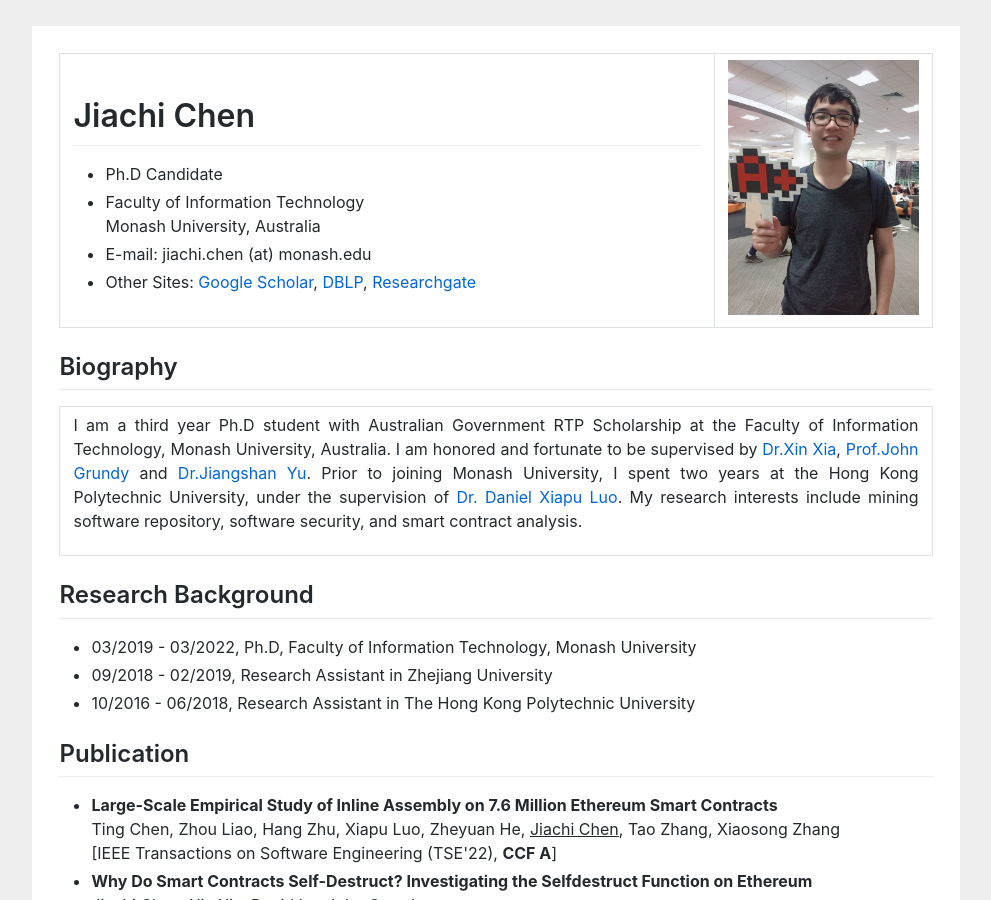
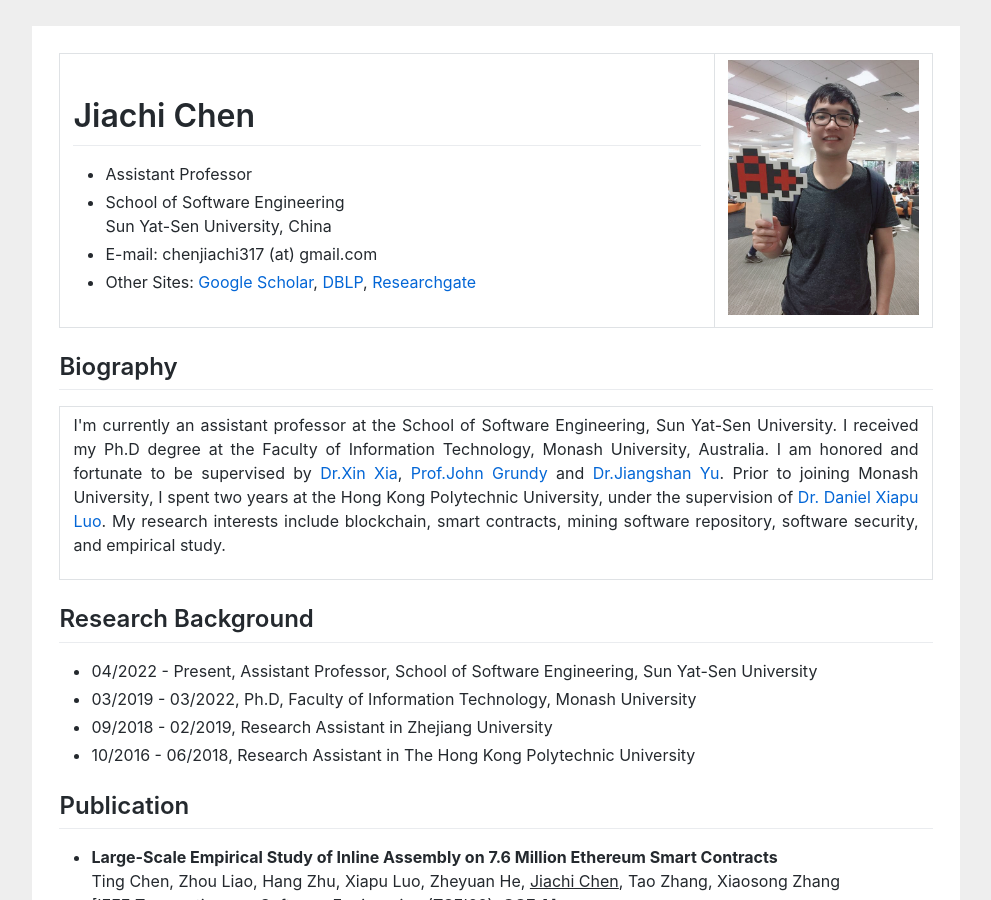
Before and after one commit to huangyuan-hy/huangyuan-hy.github.io, a Jekyll site: the page index.html, which Jekyll copies as it is, in a window 1280 px wide and 900 px high. Shown: the whole window, without its empty margins (144-1135 px from the left). Built offline with Jekyll 4.4.1, drawn with Linux system fonts in a browser that asks for light colours.

Commit message:
Update index.html

```diff
--- a/index.html
+++ b/index.html
@@ -42,17 +42,17 @@ gtag('config', 'UA-158965281-1');
 				<td width="75%">
 					<h1>Jiachi Chen</h1>
 					<ul>
-					<li>Ph.D Candidate</li>
+					<li>Assistant Professor</li>
 
-					<li>Faculty of Information Technology <br>
-						Monash University, Australia</li>
+					<li>School of Software Engineering <br>
+						Sun Yat-Sen University, China</li>
 
 					<!--p>
 					PQ810, Mong Man Wai Building, PolyU,<br>
 					Hung Hom, Kowloon, Hong Kong SAR, China
 					</p-->
 
-					<li>E-mail: jiachi.chen (at) monash.edu</li>
+					<li>E-mail: chenjiachi317 (at) gmail.com</li>
 					<li>Other Sites: <a href="https://scholar.google.com/citations?user=FpdgEZMAAAAJ&hl=en">Google Scholar</a>, <a href="https://dblp.uni-trier.de/pid/181/3422.html">DBLP</a>, <a href="https://www.researchgate.net/profile/Jiachi_Chen2">Researchgate</a>
 					</ul>
 				</td>
@@ -66,13 +66,14 @@ gtag('config', 'UA-158965281-1');
 				<table border="0" cellspacing="0" cellpadding="10">
 					<td align="justify">
 						<p>
-						I am a third year Ph.D student with Australian Government RTP Scholarship at the Faculty of Information Technology, Monash University, Australia. I am honored and fortunate to be supervised by <a href="https://xin-xia.github.io/">Dr.Xin Xia</a>, <a href="https://sites.google.com/site/johncgrundy/">Prof.John Grundy</a> and <a href="https://www.jiangshanyu.com/">Dr.Jiangshan Yu</a>. Prior to joining Monash University, I spent two years at the Hong Kong Polytechnic University, under the supervision of <a href="http://www4.comp.polyu.edu.hk/~csxluo/">Dr. Daniel Xiapu Luo</a>. My research interests include mining software repository, software security, and smart contract analysis.
+						I'm currently an assistant professor at the School of Software Engineering, Sun Yat-Sen University. I received my Ph.D degree at the Faculty of Information Technology, Monash University, Australia. I am honored and fortunate to be supervised by <a href="https://xin-xia.github.io/">Dr.Xin Xia</a>, <a href="https://sites.google.com/site/johncgrundy/">Prof.John Grundy</a> and <a href="https://www.jiangshanyu.com/">Dr.Jiangshan Yu</a>. Prior to joining Monash University, I spent two years at the Hong Kong Polytechnic University, under the supervision of <a href="http://www4.comp.polyu.edu.hk/~csxluo/">Dr. Daniel Xiapu Luo</a>. My research interests include blockchain, smart contracts, mining software repository, software security, and empirical study.
 						</p>
 					</td>
 				</table>
 
 				<h2>Research Background</h2>
 					<ul>
+						<li>04/2022 - Present, Assistant Professor, School of Software Engineering, Sun Yat-Sen University</li>
 						<li>03/2019 - 03/2022,  Ph.D, Faculty of Information Technology, Monash University</li>
 						<li>09/2018 - 02/2019,  Research Assistant in Zhejiang University</li>
 						<li>10/2016 - 06/2018,  Research Assistant in The Hong Kong Polytechnic University</li>
```
